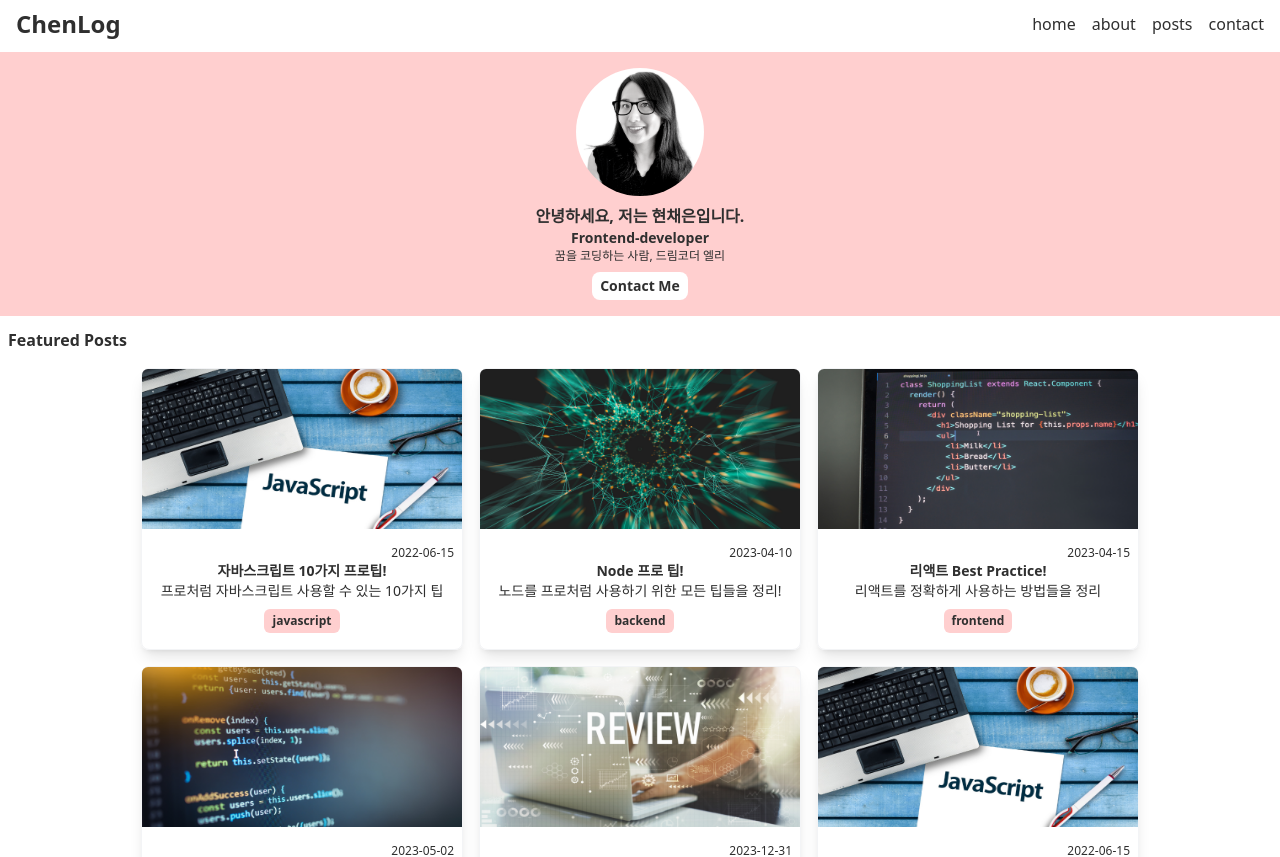
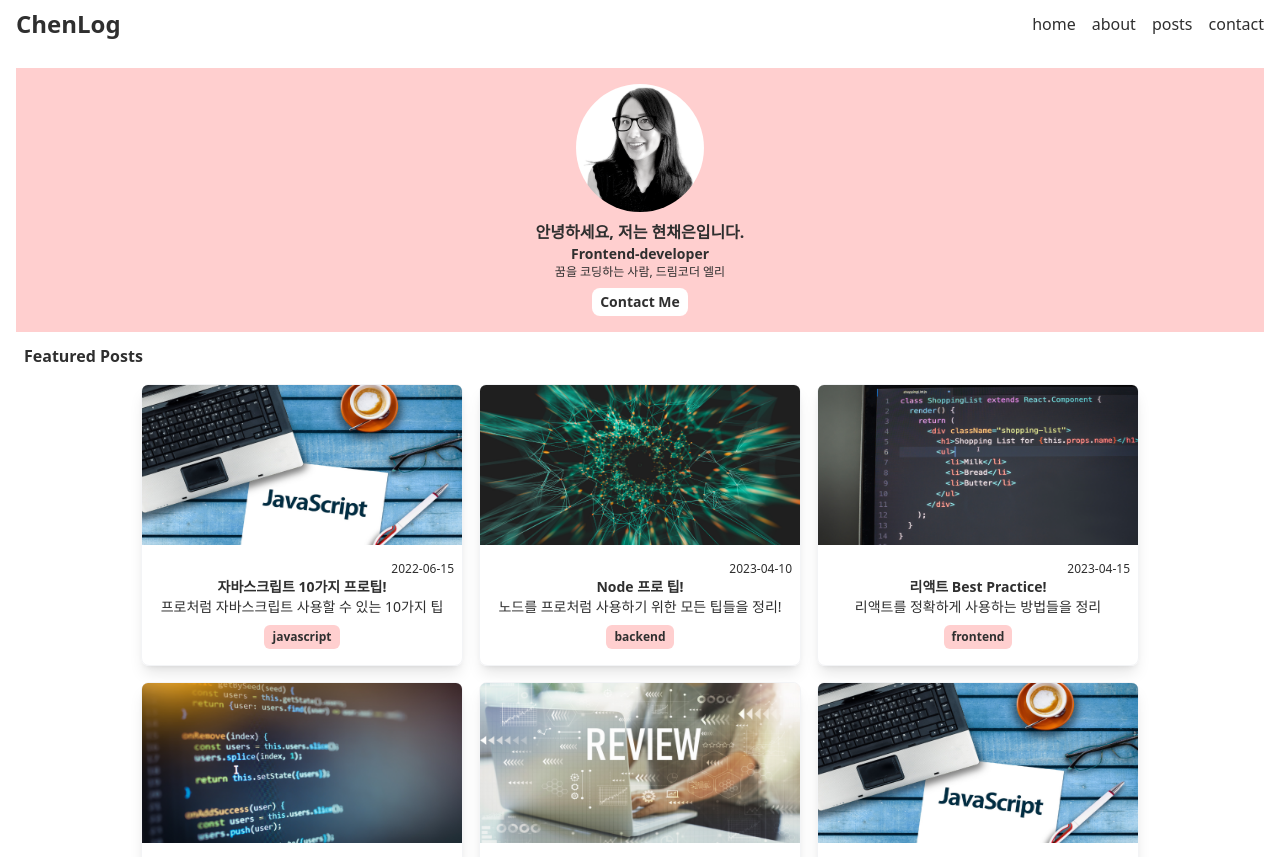
Before and after one commit to chen4023/NextJS-Blog-15, a Next.js app: page / in a window 1280 px wide. Shown: the top 857 px of the page. Built offline with nearby package versions, Linux system fonts and the light colour scheme.

Commit message:
🎨[style] featured 컴포넌트 분리

```diff
--- a/package.json
+++ b/package.json
@@ -12,6 +12,7 @@
     "next": "15.1.4",
     "react": "^19.0.0",
     "react-dom": "^19.0.0",
+    "react-multi-carousel": "^2.8.5",
     "react-router-dom": "^7.1.1"
   },
   "devDependencies": {
--- a/src/app/layout.tsx
+++ b/src/app/layout.tsx
@@ -19,7 +19,7 @@ export default function RootLayout({
     <html lang="en" suppressHydrationWarning>
       <body className='flex flex-col w-full max-w-screen-2xl mx-auto'>
         <Header />
-        <main className="grow pb-5">{children}</main>
+        <main className="grow p-4">{children}</main>
         <Footer />
       </body>
     </html>
--- a/src/app/page.tsx
+++ b/src/app/page.tsx
@@ -1,21 +1,12 @@
-import PostCard from "@/components/PostCard";
-import { featuredPosts } from "./api/posts";
+import FeaturedPost from "@/components/FeaturedPost";
 import Profile from "@/components/Profile";
 
 export default async function Home() {
-  const posts = await featuredPosts();
 
   return (
     <section>
       <Profile />
-      <div className="w-full mx-auto max-w-screen-2xl">
-        <h2 className="font-bold px-2">Featured Posts</h2>
-        <div className="flex flex-wrap gap-4 items-center justify-center pt-4">
-          {posts?.map((post, index) =>
-            <PostCard key={index} post={post} />
-          )}
-        </div>
-      </div>
+      <FeaturedPost />
     </section>
   );
 }
--- a/src/components/CategoryBar.tsx
+++ b/src/components/CategoryBar.tsx
@@ -1,4 +1,4 @@
-import { getCategory } from "@/service/posts";
+import { getCategory } from "@/app/api/posts";
 
 export default async function CategoryBar() {
   const categorys = await getCategory();
--- /dev/null
+++ b/src/components/FeaturedPost.tsx
@@ -0,0 +1,18 @@
+import React from 'react';
+import PostCard from './PostCard';
+import { featuredPosts } from '@/app/api/posts';
+
+export default async function FeaturedPost() {
+  const posts = await featuredPosts();
+
+  return (
+    <div className="w-full mx-auto max-w-screen-2xl">
+      <h2 className="font-bold px-2">Featured Posts</h2>
+      <div className="flex flex-wrap gap-4 items-center justify-center pt-4">
+        {posts?.map((post, index) =>
+          <PostCard key={index} post={post} />
+        )}
+      </div>
+    </div>
+  );
+}
```
Also changed, not shown: 1 other file (tests, documents, lock files or other folders).
